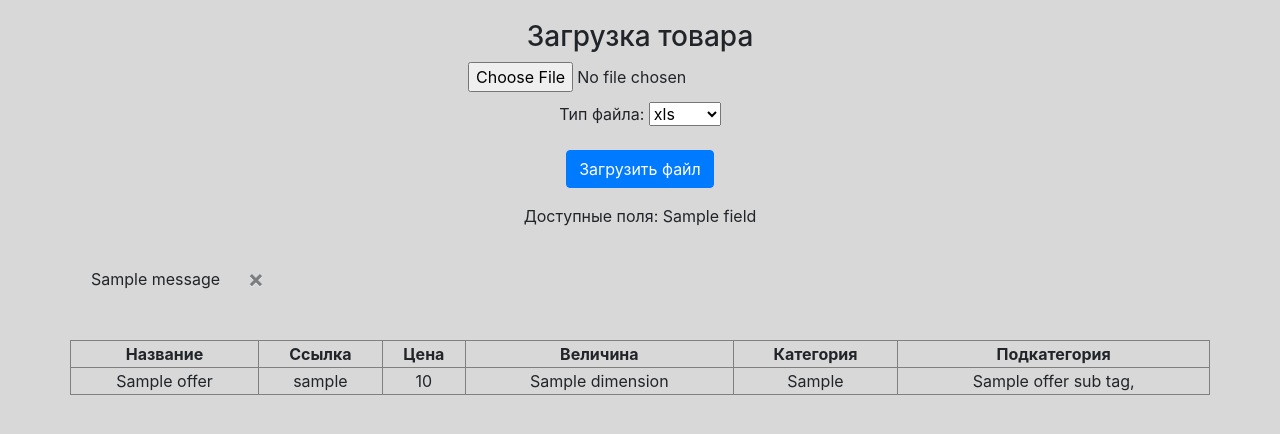
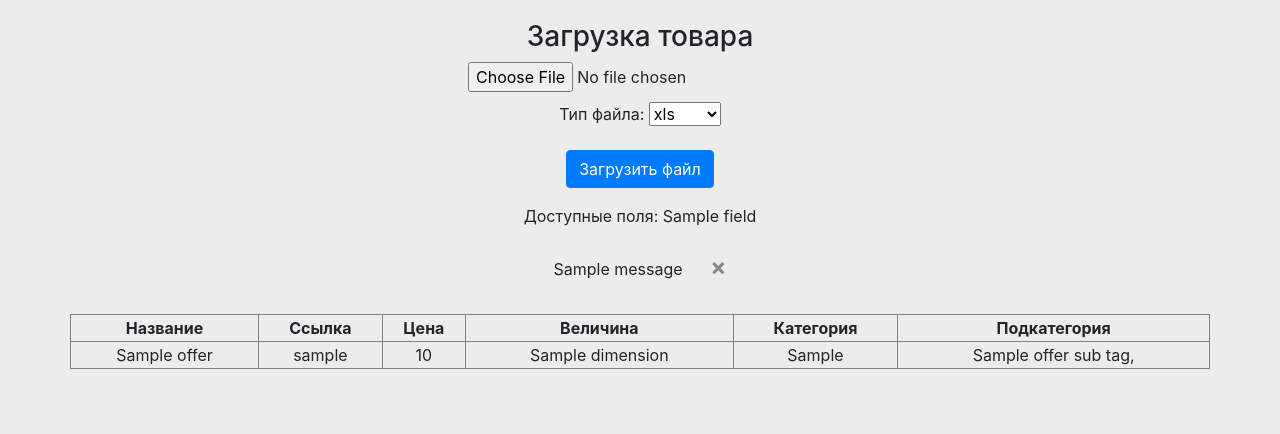
Before and after one commit to kinoafisharu/analitika, a Django app: template templates/home.html in a window 1280 px wide. Shown: the top 434 px of the page. Run offline with Django 3.2, Linux system fonts and the light colour scheme; the template is opened without the code that fills it: most values are stand-ins (such as "Sample title", 1, 10 or a date in 2020); one stand-in notice (Sample message) is shown; some libraries are stand-ins or nearby versions.

Commit message:
fix bugs

```diff
--- a/templates/home.html
+++ b/templates/home.html
@@ -5,7 +5,7 @@
     <title>Import</title>
     <link rel="stylesheet" href="https://maxcdn.bootstrapcdn.com/bootstrap/4.0.0/css/bootstrap.min.css" integrity="sha384-Gn5384xqQ1aoWXA+058RXPxPg6fy4IWvTNh0E263XmFcJlSAwiGgFAW/dAiS6JXm" crossorigin="anonymous">
 </head>
-<body style="background-color: #d8d8d8">
+<body style="background-color: #ececec">
 <div class="container">
     <div class="row">
         <div class="text-center" style="width:100%;margin-top: 20px">
@@ -32,9 +32,9 @@
             </p>
         </div>
         {% for message in messages %}
-          <div class="alert {{ message.tags }} alert-dismissible" role="alert" style="margin-top: 10px">
-            <button type="button" class="close" data-dismiss="alert" aria-label="Close">
-              <span aria-hidden="true">&times;</span>
+          <div class="alert {{ message.tags }} alert-dismissible text-center" role="alert" style="margin: 0 auto;">
+            <button type="button" class="close" data-dismiss="alert" aria-label="Close" id="close_btn">
+              <span aria-hidden="true" style="bottom: 2px;position: relative;">&times;</span>
             </button>
             {{ message }}
           </div>
@@ -69,4 +69,13 @@
         </div>
 </div>
 </body>
+<script>
+    $("#close_btn").click(function() {
+      $('.alert').hide( "slow", function() {
+      });
+});
+</script>
+<script src="https://code.jquery.com/jquery-3.2.1.slim.min.js" integrity="sha384-KJ3o2DKtIkvYIK3UENzmM7KCkRr/rE9/Qpg6aAZGJwFDMVNA/GpGFF93hXpG5KkN" crossorigin="anonymous"></script>
+<script src="https://cdnjs.cloudflare.com/ajax/libs/popper.js/1.12.9/umd/popper.min.js" integrity="sha384-ApNbgh9B+Y1QKtv3Rn7W3mgPxhU9K/ScQsAP7hUibX39j7fakFPskvXusvfa0b4Q" crossorigin="anonymous"></script>
+<script src="https://maxcdn.bootstrapcdn.com/bootstrap/4.0.0/js/bootstrap.min.js" integrity="sha384-JZR6Spejh4U02d8jOt6vLEHfe/JQGiRRSQQxSfFWpi1MquVdAyjUar5+76PVCmYl" crossorigin="anonymous"></script>
 </html>
```
Also changed, not shown: import/import_export_views.py (+9 -11 lines).
